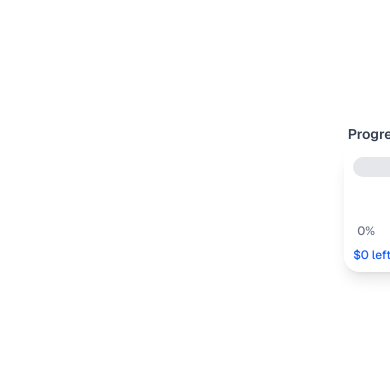
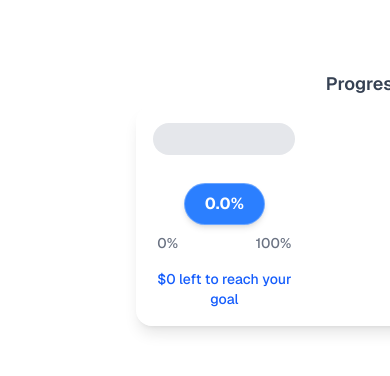
Before and after one commit to bhargavjulaganti/pocket-worth, a Next.js app: page / in a window 390 px wide. Shown: the part 155-531 px from the top of the page. Built offline with nearby package versions, Linux system fonts and the light colour scheme; no server answers; the database is empty; sample sign-in values are in the browser's storage.

Commit message:
feat: enhance styling and layout of DividendCoverageChart for improved readability and responsiveness

```diff
--- a/src/app/components/DividendCoverageChart.tsx
+++ b/src/app/components/DividendCoverageChart.tsx
@@ -50,20 +50,17 @@ export function DividendCoverageChart({
   }, [percentCovered]);
 
   return (
-    <div className="flex flex-col items-center justify-center w-full px-2">
-      <div className="flex flex-col items-center w-full max-w-full sm:max-w-md md:max-w-3xl justify-center mx-auto">
-        <div className="mb-1 text-sm text-gray-700 dark:text-gray-200 font-semibold text-center">
+    <div className="flex flex-col items-center justify-center w-full min-h-[220px] px-2">
+      <div className="flex flex-col items-center justify-center w-full max-w-xl mx-auto">
+        <div className="mb-2 text-lg text-gray-700 dark:text-gray-200 font-semibold text-center">
           Progress Thermometer
         </div>
-        <div
-          className="relative w-full p-2 sm:p-4 rounded-2xl bg-white/30 dark:bg-gray-900/40 backdrop-blur-md shadow-lg border border-white/20 dark:border-gray-700 flex flex-col items-center"
-          style={{ marginLeft: 'auto', marginRight: 'auto' }}
-        >
-          <div className="w-full flex flex-col sm:flex-row items-center gap-2">
+        <div style={{ paddingRight: "26rem" }} className="relative w-full p-4 rounded-2xl bg-white/30 dark:bg-gray-900/40 backdrop-blur-md shadow-lg border border-white/20 dark:border-gray-700 flex flex-col items-center mx-auto">
+          <div className="w-full flex flex-col sm:flex-row items-center gap-4 justify-center">
             {/* Progress Bar */}
-            <div className="relative w-full sm:flex-1 h-5 bg-gray-200 dark:bg-gray-800 rounded-full overflow-hidden mb-2 sm:mb-0">
+            <div className="relative w-full sm:flex-1 h-8 bg-gray-200 dark:bg-gray-800 rounded-full overflow-hidden mb-3 sm:mb-0">
               <div
-                className={`absolute left-0 top-0 h-5 rounded-full transition-all duration-500 ${
+                className={`absolute left-0 top-0 h-8 rounded-full transition-all duration-500 ${
                   animatedPercent >= 100
                     ? 'bg-green-500'
                     : animatedPercent >= 80
@@ -77,7 +74,7 @@ export function DividendCoverageChart({
             </div>
             {/* Pill-style Percentage Badge */}
             <div
-              className={`ml-0 sm:ml-2 px-3 py-1 rounded-full text-xs font-semibold shadow-md border border-white/30 dark:border-gray-700 transition-colors duration-300 ${
+              className={`ml-0 sm:ml-4 px-5 py-2 rounded-full text-base font-bold shadow-md border border-white/30 dark:border-gray-700 transition-colors duration-300 ${
                 animatedPercent >= 100
                   ? 'bg-green-500 text-white'
                   : animatedPercent >= 80
@@ -90,12 +87,12 @@ export function DividendCoverageChart({
             </div>
           </div>
           {/* Min/Max Labels */}
-          <div className="flex justify-between w-full mt-1 px-1">
-            <span className="text-xs text-gray-500 dark:text-gray-400 font-medium">0%</span>
-            <span className="text-xs text-gray-500 dark:text-gray-400 font-medium">100%</span>
+          <div className="flex justify-between w-full mt-2 px-1">
+            <span className="text-sm text-gray-500 dark:text-gray-400 font-medium">0%</span>
+            <span className="text-sm text-gray-500 dark:text-gray-400 font-medium">100%</span>
           </div>
           {/* Caption for Remaining Amount */}
-          <div className="mt-2 text-xs font-medium text-center">
+          <div className="mt-4 text-sm font-medium text-center">
             {percentDown > 0 ? (
               <span className="text-blue-600 dark:text-blue-300">
                 {`$${((percentDown / 100) * monthlyData.reduce((sum, d) => sum + d.utility, 0)).toLocaleString(undefined, { maximumFractionDigits: 0 })} left to reach your goal`}
```
